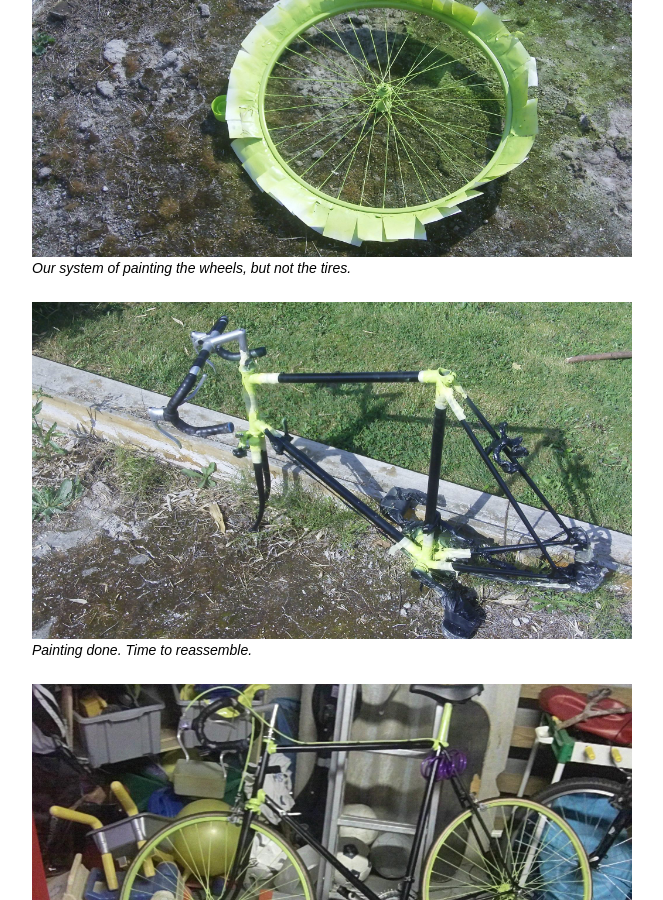
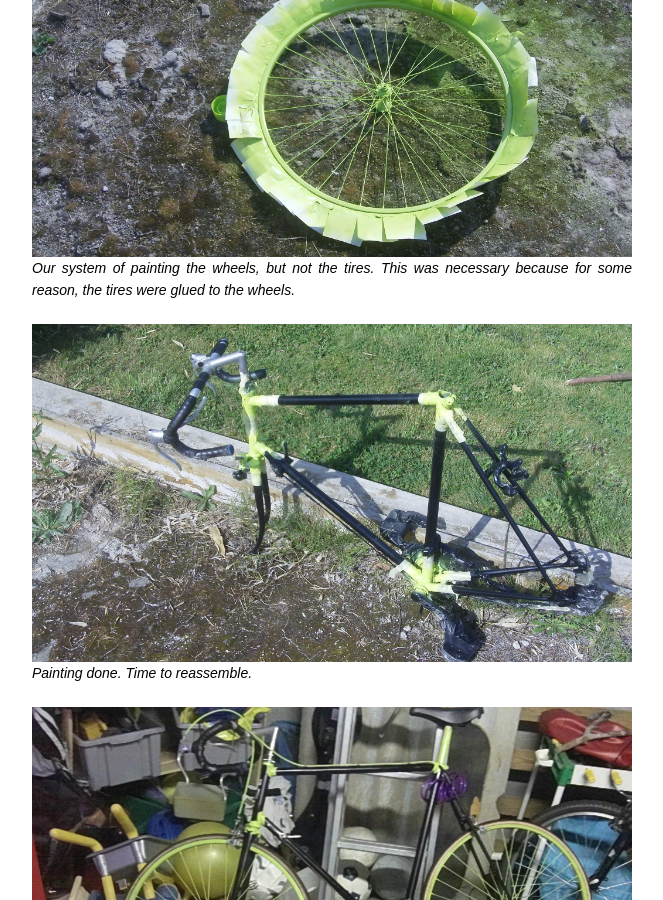
Before and after one commit to RobbertH/robberth.github.io, a Jekyll site: the page built from _posts/projects/2013-08-20-bike-painting.markdown, in a window 1280 px wide and 900 px high, scrolled down 1676 px. Shown: the whole window, without its empty margins (208-871 px from the left). Built offline with Jekyll 4.4.1, drawn with Linux system fonts in a browser that asks for light colours.

Commit message:
minor bike post update

```diff
--- a/_posts/projects/2013-08-20-bike-painting.markdown
+++ b/_posts/projects/2013-08-20-bike-painting.markdown
@@ -20,7 +20,7 @@ I guess the pictures tell the story better than I can:
 <img src="/assets/img/peugeot/peugeot3.jpg" alt="peugeot" style="width: 100%; vertical-align: middle;"/><br>
 <i>Before picture of the bike</i><br><br>
 <img src="/assets/img/peugeot/peugeot1.jpg" alt="peugeot" style="width: 100%; vertical-align: middle;"/><br>
-<i>Our system of painting the wheels, but not the tires.</i><br><br>
+<i>Our system of painting the wheels, but not the tires. This was necessary because for some reason, the tires were glued to the wheels. </i><br><br>
 <img src="/assets/img/peugeot/peugeot2.jpg" alt="peugeot" style="width: 100%; vertical-align: middle;"/><br>
 <i>Painting done. Time to reassemble.</i><br><br>
 <img src="/assets/img/peugeot/peugeot4.jpg" alt="peugeot" style="width: 100%; vertical-align: middle;"/><br>
```
